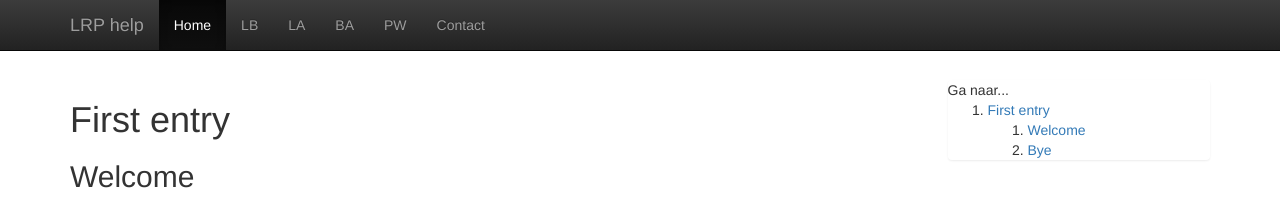
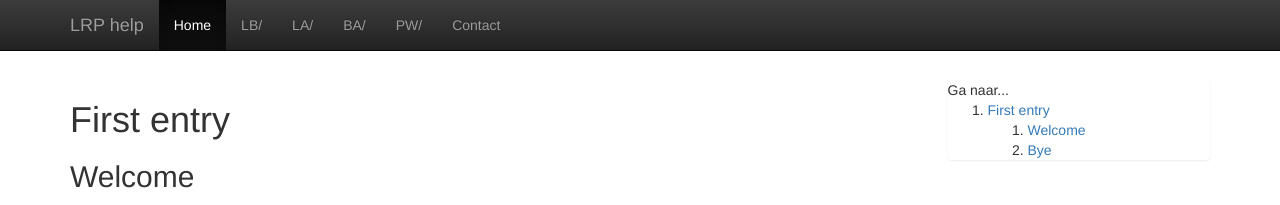
Before and after one commit to lrphelp/docs, a Jekyll site: the page built from index.md, in a window 1280 px wide. Shown: the top 205 px of the page. Built offline with Jekyll 4.4.1, drawn with Linux system fonts in a browser that asks for light colours.

```diff
--- a/_layouts/default.html
+++ b/_layouts/default.html
@@ -34,10 +34,10 @@
 				<div id="navbar" class="collapse navbar-collapse">
 				  <ul class="nav navbar-nav">
 					<li class="active"><a href="/">Home</a></li>
-					<li><a href="/LB">LB</a></li>
-					<li><a href="/LA">LA</a></li>
-					<li><a href="/BA">BA</a></li>
-					<li><a href="/PW">PW</a></li>
+					<li><a href="/LB">LB/</a></li>
+					<li><a href="/LA">LA/</a></li>
+					<li><a href="/BA">BA/</a></li>
+					<li><a href="/PW">PW/</a></li>
 					<li><a href="http://lrp-netwerk.pkn.nl/home-lrp/contact">Contact</a></li>
 				  </ul>
 				</div><!-- /.nav-collapse -->
```
